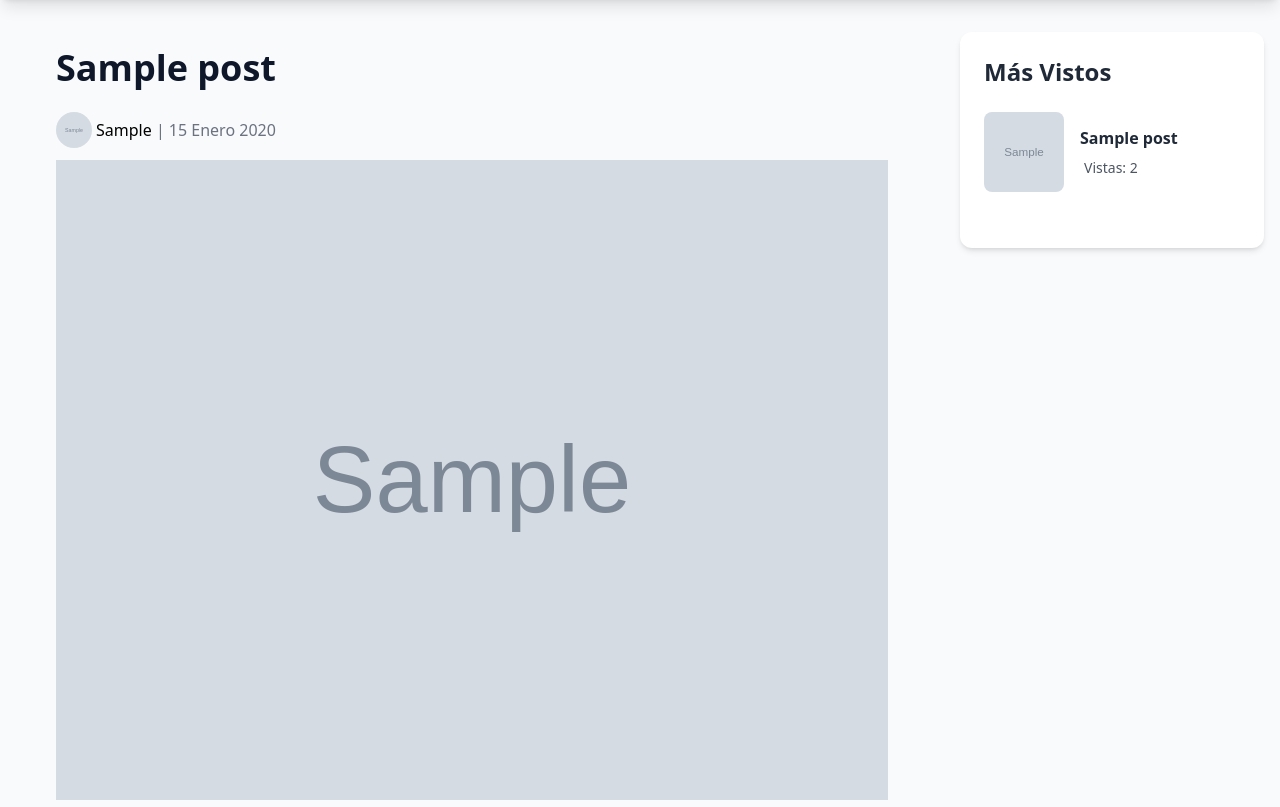
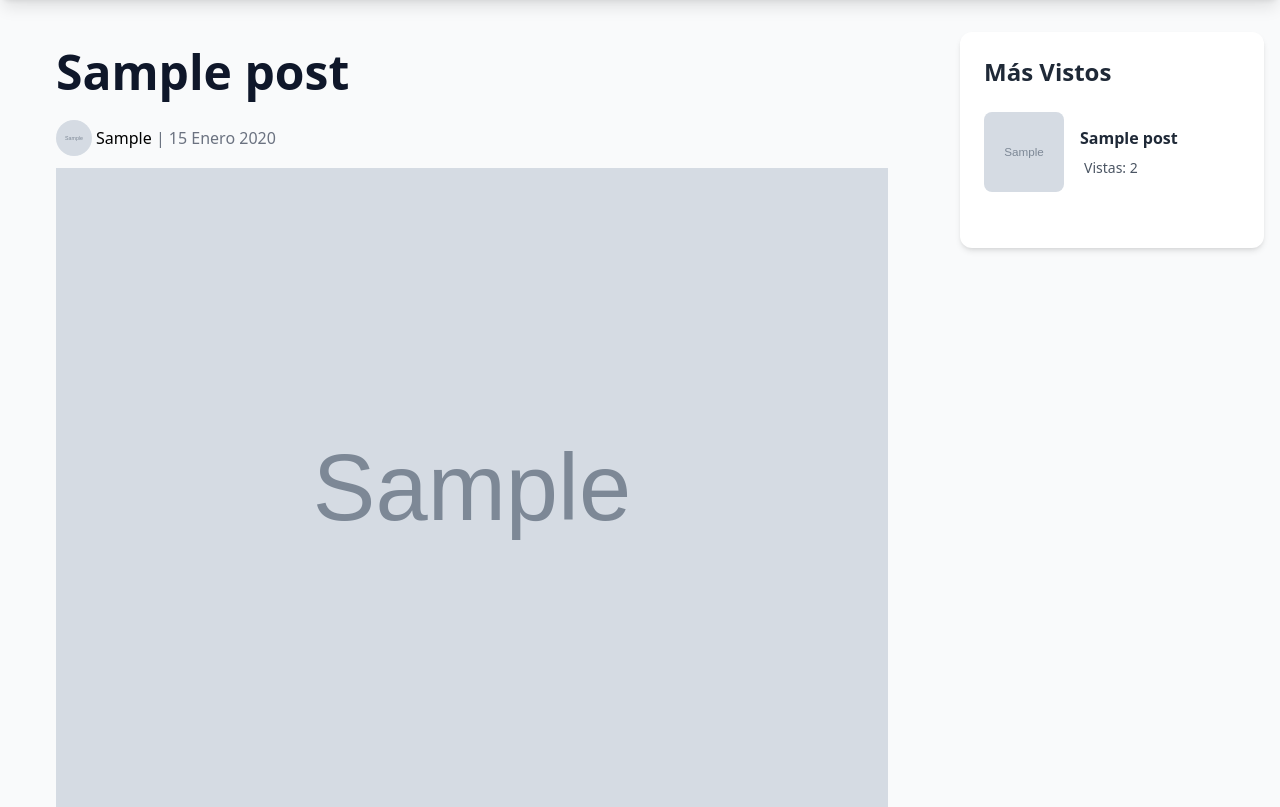
Before and after one commit to JoelRazuri/blog-personal, a Django app: page /blog/detail/1 in a window 1280 px wide. Shown: the part 64-871 px from the top of the page. Run offline with Django 5.2, Linux system fonts and the light colour scheme; tables that the repository leaves empty hold one stand-in row (values such as "Sample post"); grey boxes marked "Sample" are stand-in pictures; style sheets or scripts are compiled from the project's sources; some libraries are stand-ins or nearby versions.

Commit message:
cambiando font-size titulo

```diff
--- a/templates/blog/detail_blog.html
+++ b/templates/blog/detail_blog.html
@@ -6,7 +6,7 @@
 {% block content %}
     <section class="lg:w-3/4">
         <div class="px-10 pb-3">
-            <h2 class="font-semibold text-slate-900 text-4xl py-4 mb-2">{{ post.title }}</h2>
+            <h2 class="font-semibold text-slate-900 text-5xl py-4 mb-2">{{ post.title }}</h2>
             <div class="flex items-center">
                 <img src="{{ post.author.image.url }}" alt="foto" class="mr-1 rounded-full h-9 w-9">
                 <p>{{ post.author.username | title }} <span class="text-gray-500">| {{ post.created_date }}</span></p>
```
